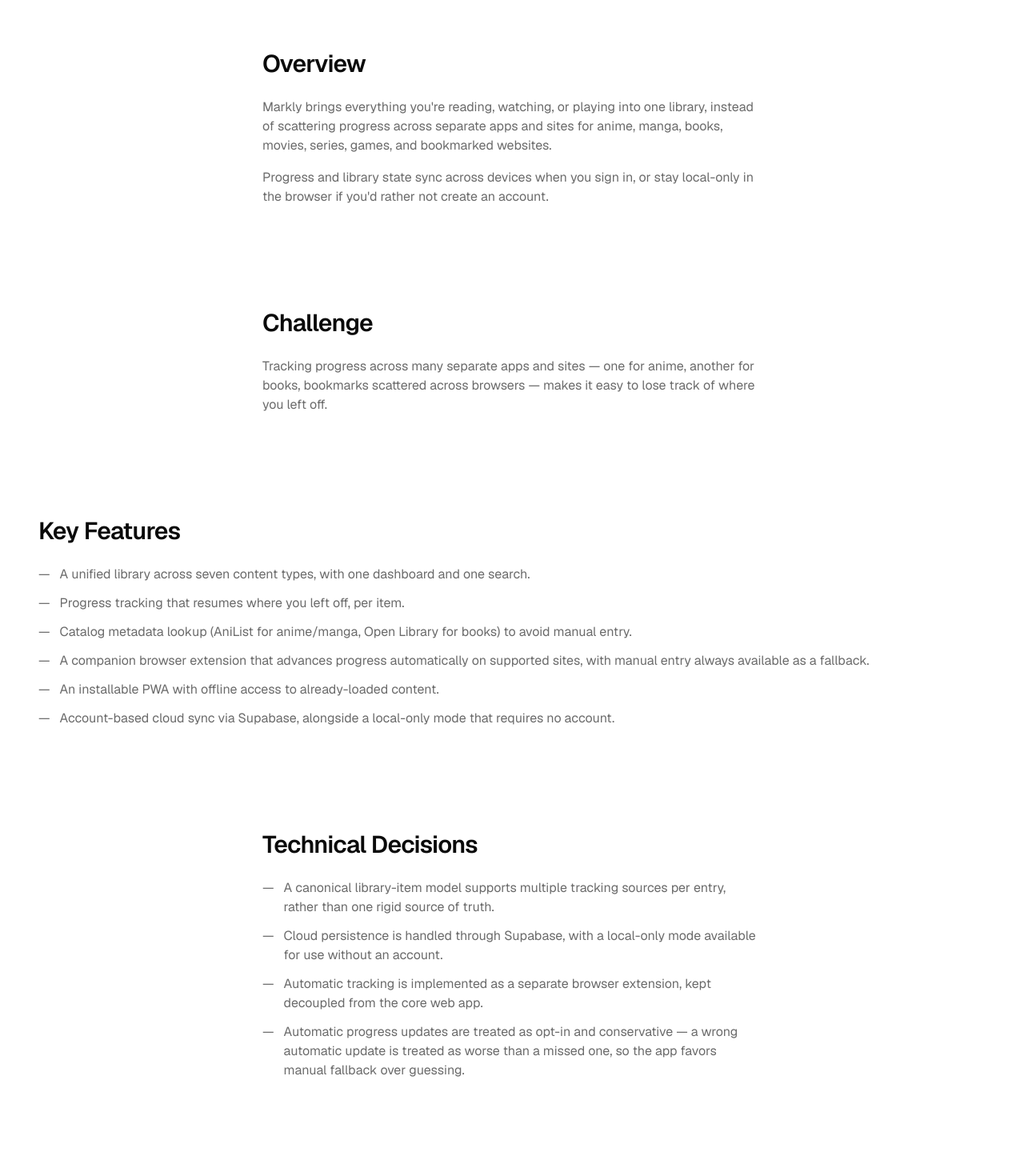
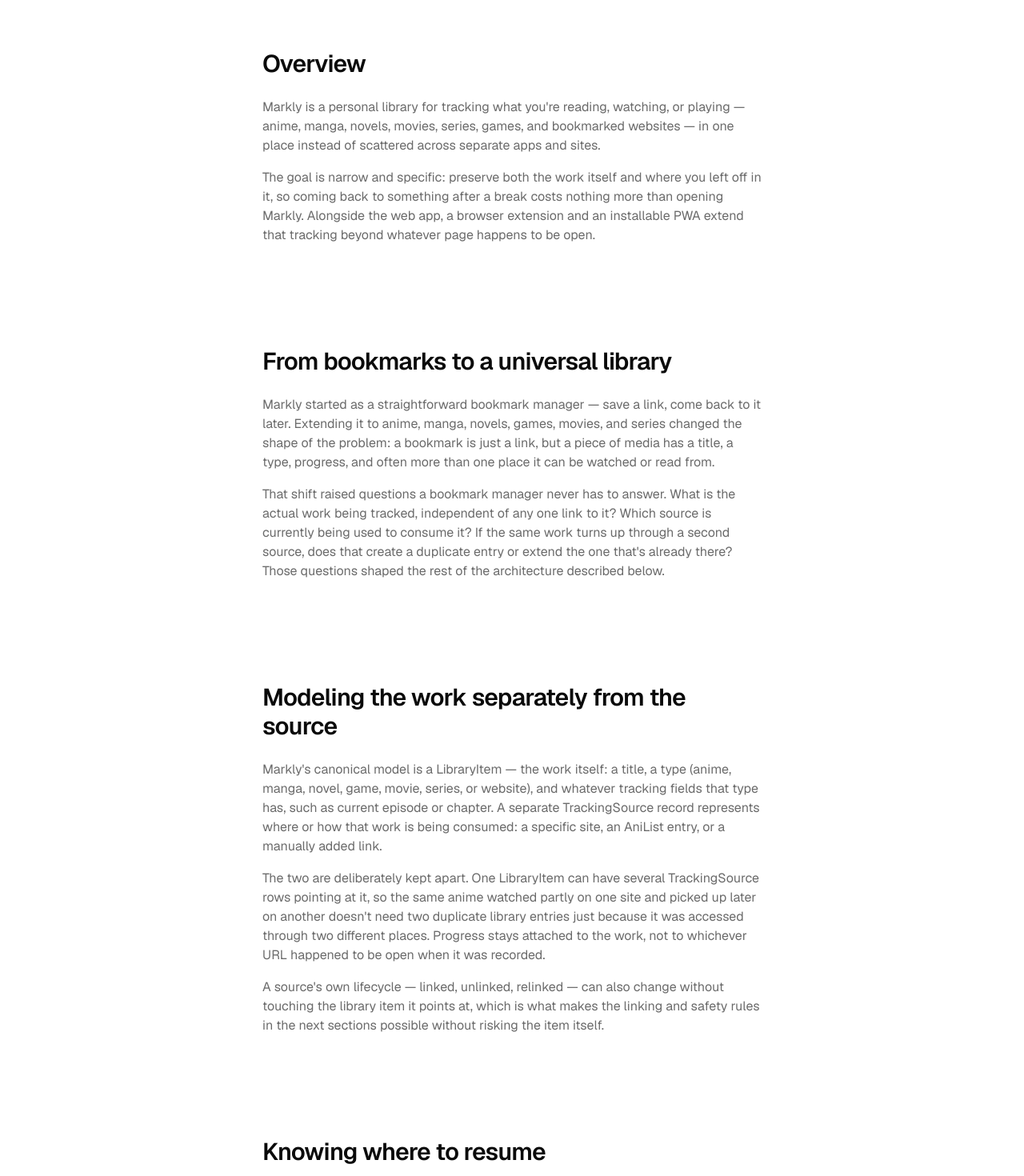
Before and after one commit to ShadaTaran/portfolio, a Next.js app: page /projects/markly in a window 1280 px wide. Shown: the part 680-2150 px from the top of the page at 80% size. Built offline with nearby package versions, Linux system fonts and the light colour scheme.

Commit message:
feat: expand Markly engineering case study

```diff
--- a/src/components/case-study/case-study-page.tsx
+++ b/src/components/case-study/case-study-page.tsx
@@ -4,38 +4,18 @@
 import type { ProjectCaseStudy } from "@/types/project-case-study";
 
 export function CaseStudyPage({ caseStudy }: { caseStudy: ProjectCaseStudy }) {
-  const { sections } = caseStudy;
-
   return (
     <main>
       <ProjectHero caseStudy={caseStudy} />
-      {sections.overview ? (
-        <ProjectSection title="Overview" items={sections.overview} />
-      ) : null}
-      {sections.challenge ? (
-        <ProjectSection title="Challenge" items={sections.challenge} />
-      ) : null}
-      {sections.solution ? (
-        <ProjectSection title="Solution" items={sections.solution} />
-      ) : null}
-      {sections.features ? (
+      {caseStudy.sections.map((section) => (
         <ProjectSection
-          title="Key Features"
-          items={sections.features}
-          variant="list"
-          narrow={false}
+          key={section.title}
+          title={section.title}
+          items={section.items}
+          variant={section.variant}
+          narrow={section.narrow}
         />
-      ) : null}
-      {sections.technicalDecisions ? (
-        <ProjectSection
-          title="Technical Decisions"
-          items={sections.technicalDecisions}
-          variant="list"
-        />
-      ) : null}
-      {sections.outcome ? (
-        <ProjectSection title="Current State" items={sections.outcome} />
-      ) : null}
+      ))}
       <ProjectLinks caseStudy={caseStudy} />
     </main>
   );
--- a/src/data/project-case-studies.ts
+++ b/src/data/project-case-studies.ts
@@ -20,33 +20,94 @@
   ],
   liveUrl: "https://markly-lime.vercel.app",
   repositoryUrl: "https://github.com/ShadaTaran/markly",
-  sections: {
-    overview: [
-      "Markly brings everything you're reading, watching, or playing into one library, instead of scattering progress across separate apps and sites for anime, manga, books, movies, series, games, and bookmarked websites.",
-      "Progress and library state sync across devices when you sign in, or stay local-only in the browser if you'd rather not create an account.",
-    ],
-    challenge: [
-      "Tracking progress across many separate apps and sites — one for anime, another for books, bookmarks scattered across browsers — makes it easy to lose track of where you left off.",
-    ],
-    features: [
-      "A unified library across seven content types, with one dashboard and one search.",
-      "Progress tracking that resumes where you left off, per item.",
-      "Catalog metadata lookup (AniList for anime/manga, Open Library for books) to avoid manual entry.",
-      "A companion browser extension that advances progress automatically on supported sites, with manual entry always available as a fallback.",
-      "An installable PWA with offline access to already-loaded content.",
-      "Account-based cloud sync via Supabase, alongside a local-only mode that requires no account.",
-    ],
-    technicalDecisions: [
-      "A canonical library-item model supports multiple tracking sources per entry, rather than one rigid source of truth.",
-      "Cloud persistence is handled through Supabase, with a local-only mode available for use without an account.",
-      "Automatic tracking is implemented as a separate browser extension, kept decoupled from the core web app.",
-      "Automatic progress updates are treated as opt-in and conservative — a wrong automatic update is treated as worse than a missed one, so the app favors manual fallback over guessing.",
-    ],
-    outcome: [
-      "Markly is live and deployed, currently shared directly with recruiters and interviewers rather than opened for public signup.",
-      "All core content types are supported end to end, including catalog search, manual entry, backup and restore, and account-based cloud sync.",
+  sections: [
+    {
+      title: "Overview",
+      items: [
+        "Markly is a personal library for tracking what you're reading, watching, or playing — anime, manga, novels, movies, series, games, and bookmarked websites — in one place instead of scattered across separate apps and sites.",
+        "The goal is narrow and specific: preserve both the work itself and where you left off in it, so coming back to something after a break costs nothing more than opening Markly. Alongside the web app, a browser extension and an installable PWA extend that tracking beyond whatever page happens to be open.",
       ],
     },
+    {
+      title: "From bookmarks to a universal library",
+      items: [
+        "Markly started as a straightforward bookmark manager — save a link, come back to it later. Extending it to anime, manga, novels, games, movies, and series changed the shape of the problem: a bookmark is just a link, but a piece of media has a title, a type, progress, and often more than one place it can be watched or read from.",
+        "That shift raised questions a bookmark manager never has to answer. What is the actual work being tracked, independent of any one link to it? Which source is currently being used to consume it? If the same work turns up through a second source, does that create a duplicate entry or extend the one that's already there? Those questions shaped the rest of the architecture described below.",
+      ],
+      narrow: true,
+    },
+    {
+      title: "Modeling the work separately from the source",
+      items: [
+        "Markly's canonical model is a LibraryItem — the work itself: a title, a type (anime, manga, novel, game, movie, series, or website), and whatever tracking fields that type has, such as current episode or chapter. A separate TrackingSource record represents where or how that work is being consumed: a specific site, an AniList entry, or a manually added link.",
+        "The two are deliberately kept apart. One LibraryItem can have several TrackingSource rows pointing at it, so the same anime watched partly on one site and picked up later on another doesn't need two duplicate library entries just because it was accessed through two different places. Progress stays attached to the work, not to whichever URL happened to be open when it was recorded.",
+        "A source's own lifecycle — linked, unlinked, relinked — can also change without touching the library item it points at, which is what makes the linking and safety rules in the next sections possible without risking the item itself.",
+      ],
+      narrow: true,
+    },
+    {
+      title: "Knowing where to resume",
+      items: [
+        "Because one LibraryItem can be linked to more than one TrackingSource, Markly has a single engine that decides, every time, which source “Continue” should actually open. A single eligible source is used directly. Several sources are only auto-selected when every one of them has a genuinely comparable “last seen” timestamp. A manually added link's timestamp means “when it was added,” not “when it was last read,” so it's never allowed to silently win a tie it has no real claim to — when recency can't be trusted, Markly asks instead of guessing.",
+        "The catalog identity used to find a work in the first place — an AniList or Open Library id, set only at import time — is kept separate from the source Markly resumes from. The two never consult each other: a catalog reference has no URL of its own, and the resume engine never reads it. Identifying a work and continuing to consume it stay two different questions, so neither one has to carry assumptions that belong to the other.",
+      ],
+      narrow: true,
+    },
+    {
+      title: "Automation that prefers to miss over guess",
+      items: [
+        "Smart Auto-Link only links a newly detected source automatically when its title matches an existing library item's normalized title exactly, the media type matches, and exactly one candidate exists — any ambiguity is left unlinked rather than guessed.",
+        "Once a user explicitly unlinks a source, Markly remembers that choice and stops auto-relinking it on the next detection, until the user relinks it themselves.",
+        "A video episode only counts as watched once playback reaches 85% of its duration (or the video genuinely ends) and at least 50% of the duration has actually played forward — seeking straight to the end, or briefly opening an episode, doesn't qualify.",
+        "Seasonal anime and series keep their real season and episode numbers instead of being collapsed into a single running “absolute” count Markly would otherwise have to invent.",
+      ],
+      variant: "list",
+      narrow: false,
+    },
+    {
+      title: "Duplicates, merges, and undo",
+      items: [
+        "Duplicate detection groups items that share either a strong signal (the same catalog id) or an exact normalized title plus matching media type — never a fuzzy or partial match — and two items whose catalog ids actively disagree are never grouped, even if their titles happen to match. Detection only ever suggests; nothing is merged automatically.",
+        "Merging two items is an explicit action, and the merge itself refuses rather than guesses whenever the two sides disagree in a way Markly can't safely resolve — one item tracking absolute episodes and the other seasonal, for example, blocks the merge instead of picking one. Related collections, activity history, and reminders move to the surviving item; the duplicate is only deleted once that's done.",
+        "Both delete and merge are covered by a short recovery window. Undo doesn't restore blindly — it compares the current state of the affected item to an exact snapshot taken right after the original action, and refuses if anything real has changed since, such as new progress, an edit, or a second merge. Recovery never overwrites newer, successful user data; it surfaces a conflict instead.",
+      ],
+      narrow: true,
+    },
+    {
+      title: "Reading from AniList is safe; writing to it isn't",
+      items: [
+        "Markly can import tracking data from AniList and, separately, write local changes back to it. The two aren't symmetric: importing only affects Markly's own data, while writing changes someone's actual AniList account, so it needs a stronger signal of intent. Outbound writes default off per connection and require the user to explicitly enable them, with each field-level change reconciled and previewed before anything is actually sent.",
+      ],
+      narrow: true,
+    },
+    {
+      title: "Extending tracking beyond the web app",
+      items: [
+        "A companion browser extension (Manifest V3) detects supported reading/watching pages and reports progress back to Markly. It's enabled per site by an explicit user action rather than requesting broad host access up front.",
+        "Markly is also installable as a PWA, with a standalone, app-like entry point, and supports capturing a shared link directly from another app through the OS share sheet into a dedicated review screen before anything is saved.",
+      ],
+      narrow: true,
+    },
+    {
+      title: "Tradeoffs",
+      items: [
+        "Exact-match automatic linking reduces incorrect automatic links, but it also means some valid matches — a slightly different title spelling, a translated name — have to be linked manually instead of Markly finding them on its own.",
+        "Blocking a merge on a numbering or progress-unit conflict instead of guessing a conversion means a small number of merges need a manual fix first, rather than completing immediately.",
+        "Comparing exact post-action state instead of a timestamp for Undo means a genuinely unrelated later change can block a legitimate undo — the safer failure mode, but not always the most convenient one.",
+        "Defaulting AniList writes to off means every new connection starts read-only, even for a user who would have wanted two-way sync from the first moment.",
+      ],
+      variant: "list",
+      narrow: false,
+    },
+    {
+      title: "Current state",
+      items: [
+        "Markly is deployed and live. Authentication and cloud persistence run on Supabase, with every table scoped to its owner at the database level through row-level security, rather than relying on the client to filter correctly.",
+        "All seven content types are supported end to end, including catalog search, manual entry, and progress tracking across multiple tracking sources per item, governed by the conservative linking rules described above. Duplicate detection and explicit merge are both covered by a short undo window, and AniList synchronization supports both inbound and outbound changes, though outbound writes are disabled by default and require explicit user approval.",
+        "Beyond the web app, a browser extension and an installable PWA extend tracking into share-target capture from other apps. Backup and restore, Smart Views alongside manually organized Collections, and full account deletion round out the current feature set.",
+      ],
+    },
+  ],
 };
 
 export const bouvetQueueingSystem: ProjectCaseStudy = {
@@ -67,18 +128,26 @@
     "REST APIs",
     "MSSQL",
   ],
-  sections: {
-    overview: [
+  sections: [
+    {
+      title: "Overview",
+      items: [
         "A queue administration and operations system built during a software development internship, for managing queues, departments, and day-to-day administrative workflows.",
       ],
-    features: [
+    },
+    {
+      title: "Key Features",
+      items: [
         "Authentication and access to administrative screens.",
         "User and department management, including purpose assignment.",
         "Queue and display configuration.",
         "Search, pagination, and form validation across administrative screens.",
         "REST API integration through a Backend-for-Frontend architecture backed by Microsoft SQL Server.",
       ],
+      variant: "list",
+      narrow: false,
     },
+  ],
 };
 
 export const mansarTruckingSystem: ProjectCaseStudy = {
@@ -97,15 +166,23 @@
     "Firebase Realtime Database",
     "Leaflet",
   ],
-  sections: {
-    overview: [
+  sections: [
+    {
+      title: "Overview",
+      items: [
         "A mobile and web fleet-management system built as a capstone project, for coordinating drivers, trips, maintenance, and expenses.",
       ],
-    features: [
+    },
+    {
+      title: "Key Features",
+      items: [
         "Driver and trip management.",
         "Maintenance and expense tracking.",
         "Mobile GPS-based location tracking for drivers.",
         "A web dashboard displaying live location updates alongside trip and fleet data.",
       ],
+      variant: "list",
+      narrow: false,
     },
+  ],
 };
```
Also changed, not shown: src/types/project-case-study.ts (+6 -8 lines). Lines whose indentation alone changed are shown as unchanged.
